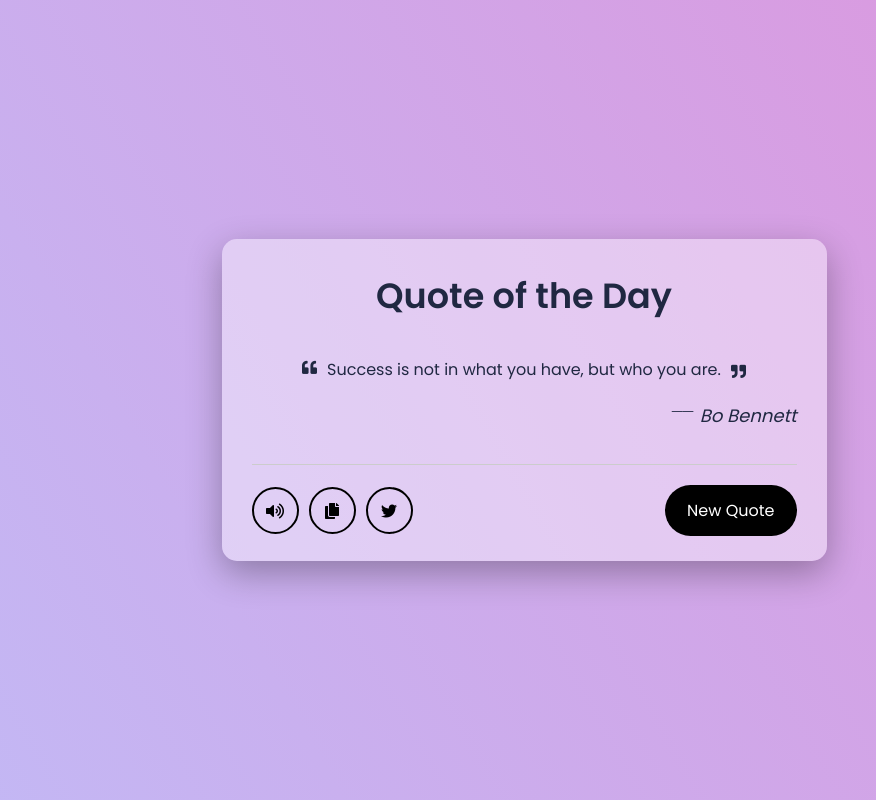
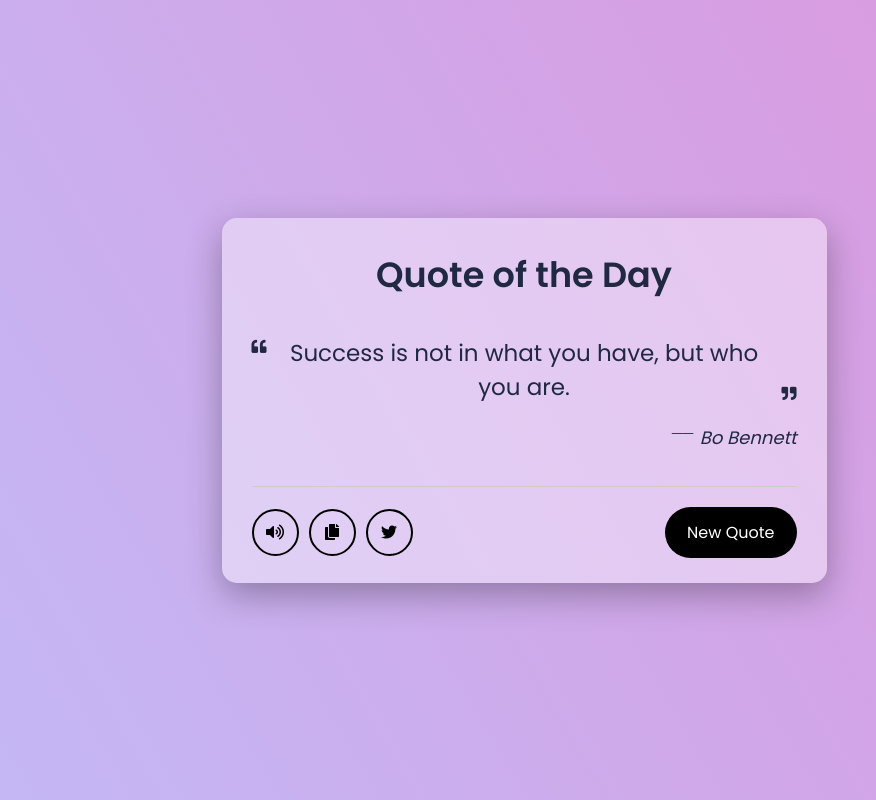
Before and after one commit to 23Jyoti/RandomQuoteGenerator, a React (Create React App) app: page / in a window 1280 px wide. Shown: the whole page, without its empty margins (116-992 px from the left). Built offline with nearby package versions, Linux system fonts and the light colour scheme; no server answers.

Commit message:
Update QuoteGenerator.jsx

```diff
--- a/src/components/QuoteGenerator.jsx
+++ b/src/components/QuoteGenerator.jsx
@@ -69,7 +69,7 @@ const QuoteGenerator = () => {
       <div className="content">
         <div className="quote-area">
           <i className="fas fa-quote-left"></i>
-          <p>{quote}</p>
+          <p className="quote">{quote}</p>
           <i className="fas fa-quote-right"></i>
         </div>
         <div className="author">
```
